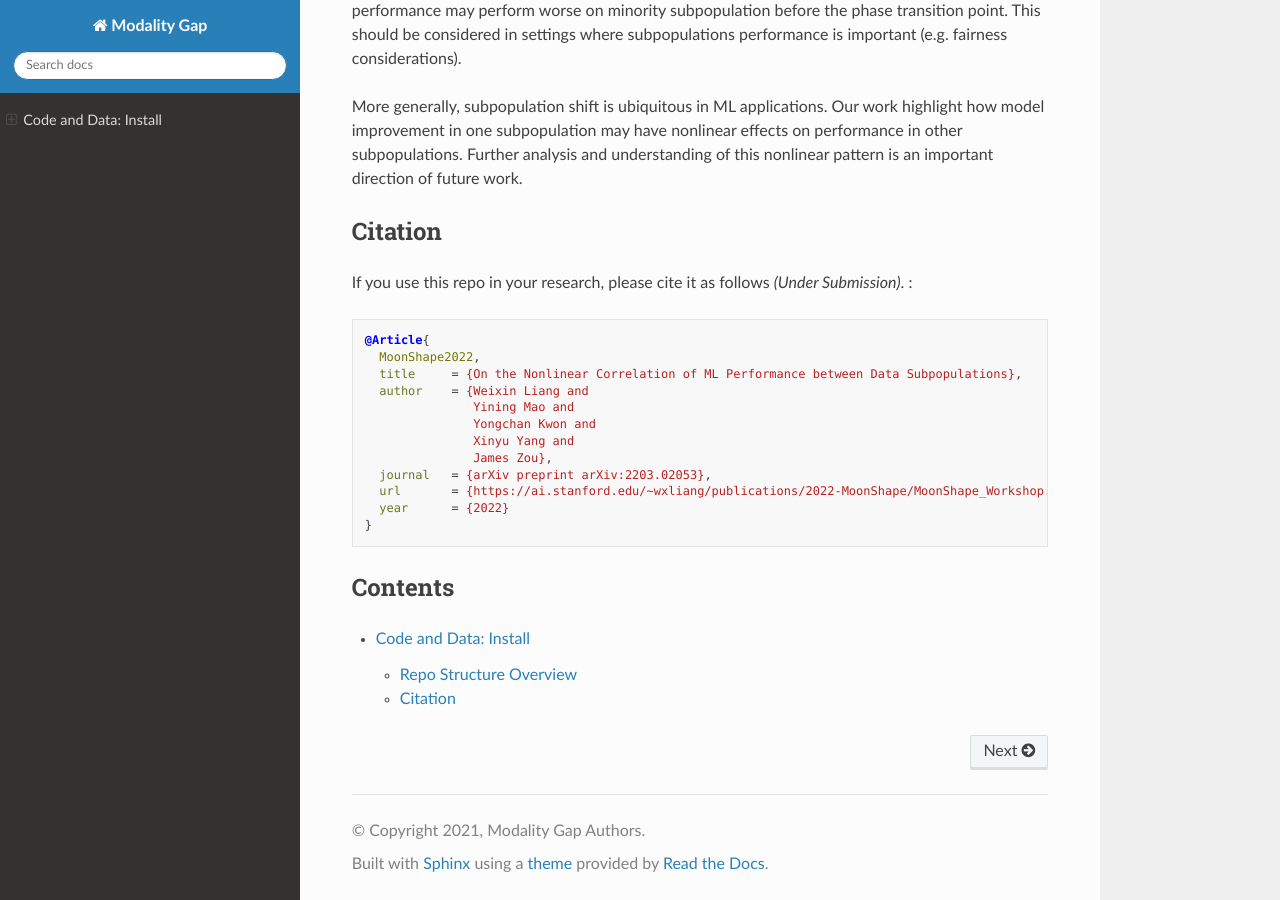
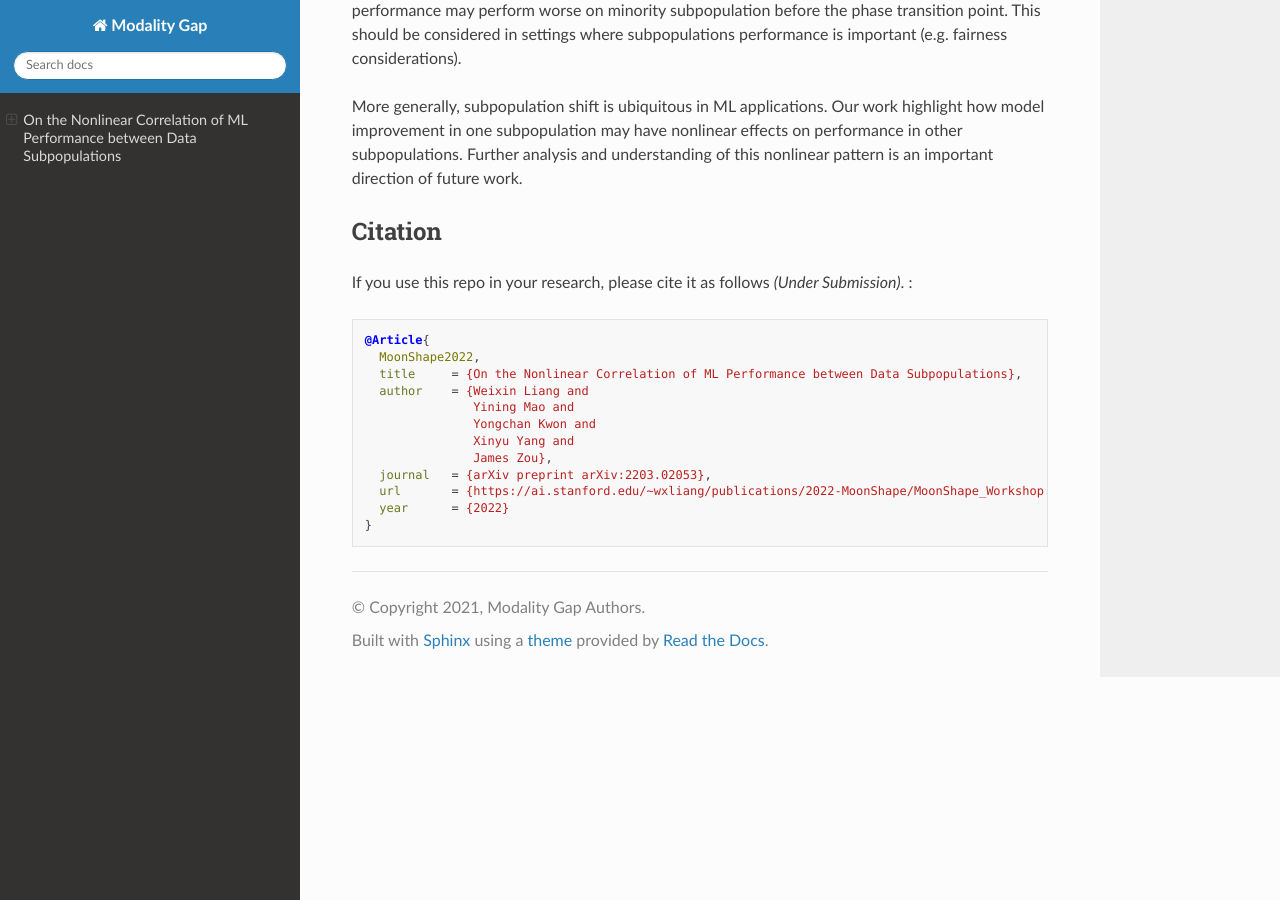
Before and after one commit to Weixin-Liang/MoonShape, a Sphinx documentation site: the page built from docs/index.rst, in a window 1280 px wide and 900 px high, scrolled down 7115 px. Built offline with Sphinx 7.4.7 and the Read the Docs theme 2.0.0, drawn with Linux system fonts in a browser that asks for light colours; nearby versions of some CDN libraries; library files that are not in the unit come from our copies; part of the change alters nothing that is shown.

```diff
--- a/docs/index.rst
+++ b/docs/index.rst
@@ -329,8 +329,8 @@ Submission)*. :
    }
 
 
-Contents
-------------
+.. Contents
+.. ------------
 
-.. toctree::
-   sub_pages/install
+.. .. toctree::
+..    sub_pages/install
```
